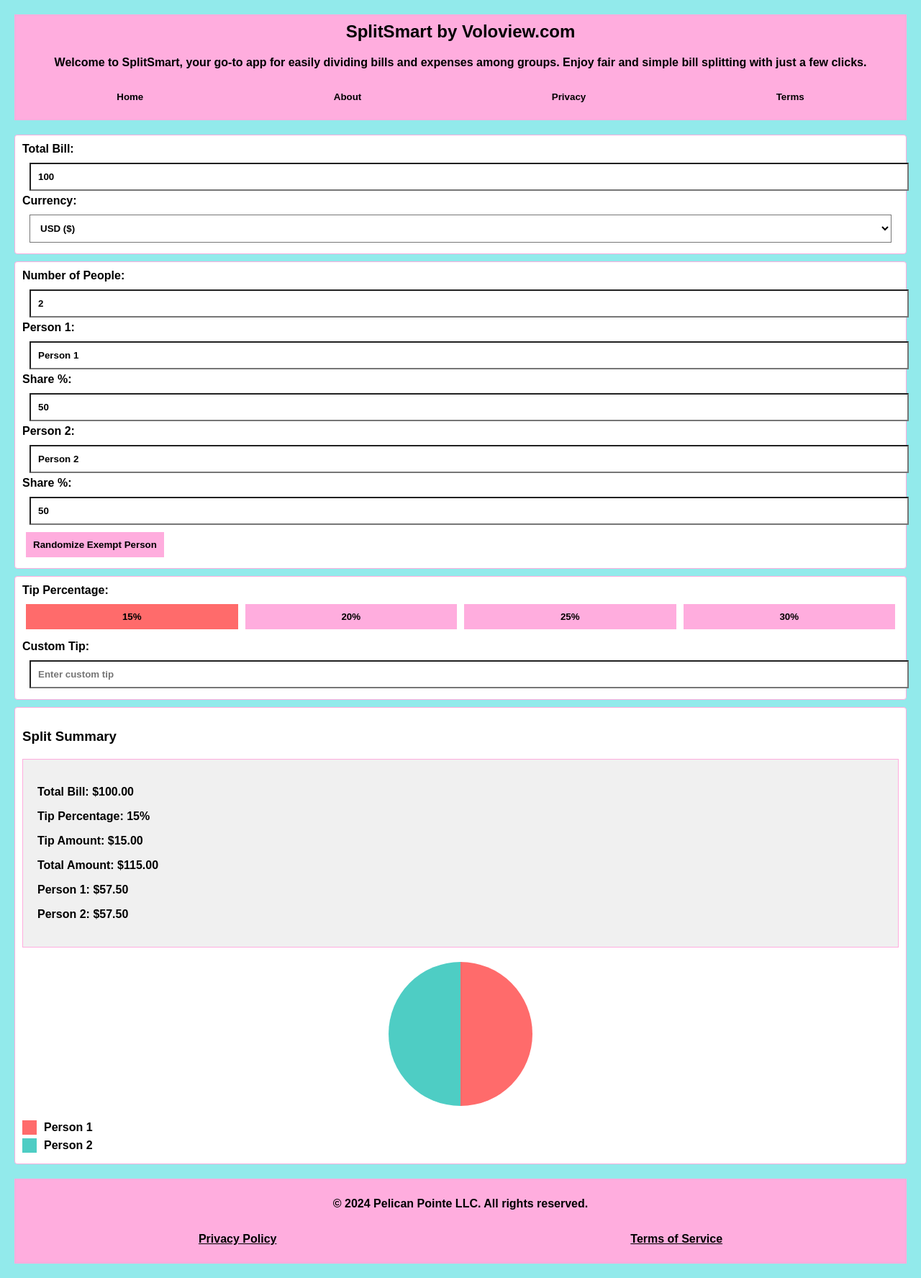
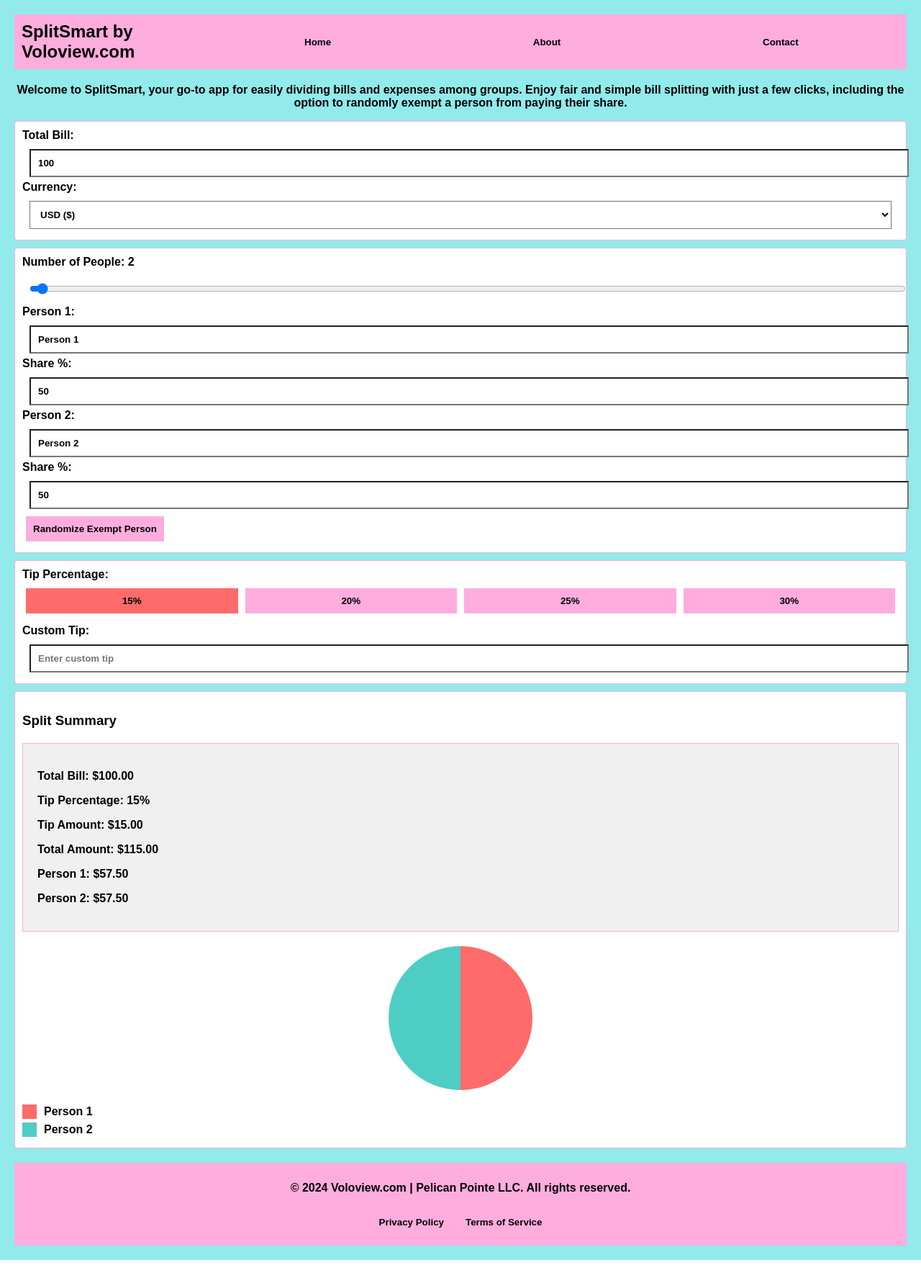
Before and after one commit to wlplease/voloviewapp, a React (Create React App) app: page / in a window 1280 px wide. Shown: the whole page at 72% size. After the commit the page ends 1750 px from the top, so only its background shows below. Built offline with nearby package versions, Linux system fonts and the light colour scheme.

Commit message:
New updates voloview.com

```diff
--- a/package.json
+++ b/package.json
@@ -7,6 +7,7 @@
     "@testing-library/react": "^13.4.0",
     "@testing-library/user-event": "^13.5.0",
     "react": "^18.3.1",
+    "react-custom-roulette": "^1.4.1",
     "react-dom": "^18.3.1",
     "react-scripts": "^5.0.1",
     "web-vitals": "^2.1.4"
--- a/src/App.js
+++ b/src/App.js
@@ -26,18 +26,23 @@
     padding: '10px',
     marginBottom: '20px',
     display: 'flex',
-    flexDirection: 'column',
+    justifyContent: 'space-between',
     alignItems: 'center',
   },
   headerTitle: {
     fontSize: '24px',
     fontWeight: 'bold',
     color: '#000000',
-    marginBottom: '10px',
+  },
+  description: {
+    marginTop: '10px',
+    textAlign: 'center',
+    fontSize: '16px',
+    color: '#000000',
   },
   nav: {
     display: 'flex',
-    justifyContent: 'center',
+    justifyContent: 'flex-end',
     width: '100%',
   },
   button: {
@@ -74,6 +79,10 @@
     textAlign: 'center',
     color: '#000000',
     fontWeight: 'bold'
+  },
+  footerLinks: {
+    marginTop: '10px',
+    textAlign: 'center',
   },
   card: {
     border: '1px solid #FFADDE',
@@ -117,11 +126,8 @@
 const Header = ({ onNavigate }) => (
   <header style={styles.header}>
     <div style={styles.headerTitle}>SplitSmart by Voloview.com</div>
-    <p style={{ marginTop: '10px', textAlign: 'center', fontSize: '16px', color: '#000000' }}>
-      Welcome to SplitSmart, your go-to app for easily dividing bills and expenses among groups. Enjoy fair and simple bill splitting with just a few clicks.
-    </p>
     <nav style={styles.nav}>
-      {['Home', 'About', 'Privacy', 'Terms'].map(item => (
+      {['Home', 'About', 'Contact'].map(item => (
         <button key={item} style={styles.button} onClick={() => onNavigate(item.toLowerCase())}>
           {item}
         </button>
@@ -130,14 +136,13 @@
   </header>
 );
 
-
 const Footer = ({ onNavigate }) => (
   <footer style={styles.footer}>
-    <p>© 2024 Pelican Pointe LLC. All rights reserved.</p>
-    <nav style={styles.nav}>
-      <a href="#" onClick={() => onNavigate('privacy')} style={styles.button}>Privacy Policy</a>
-      <a href="#" onClick={() => onNavigate('terms')} style={styles.button}>Terms of Service</a>
-    </nav>
+    <p>© 2024 Voloview.com | Pelican Pointe LLC. All rights reserved.</p>
+    <div style={styles.footerLinks}>
+      <button onClick={() => onNavigate('privacy')} style={styles.button}>Privacy Policy</button>
+      <button onClick={() => onNavigate('terms')} style={styles.button}>Terms of Service</button>
+    </div>
   </footer>
 );
 
@@ -162,22 +167,25 @@
 };
 
 const PeopleManager = ({ numPeople, setNumPeople, names, setNames, exemptPerson, setExemptPerson, shares, setShares }) => {
-  const randomizeExempt = () => {
+
+  const handleRandomizeExemptPerson = () => {
     const randomIndex = Math.floor(Math.random() * numPeople);
     setExemptPerson(randomIndex);
   };
 
   const handleShareChange = (index, value) => {
     const updatedShares = [...shares];
-    updatedShares[index] = Number(value);
+    updatedShares[index] = Number(value) || 0; // Ensure a valid number is assigned
     setShares(updatedShares);
   };
 
   return (
     <div style={styles.card}>
-      <label style={styles.label}>Number of People:</label>
+      <label style={styles.label}>Number of People: {numPeople}</label>
       <input
-        type="number"
+        type="range"
+        min="2"
+        max="50"
         value={numPeople}
         onChange={(e) => setNumPeople(Number(e.target.value))}
         style={styles.input}
@@ -205,7 +213,9 @@
           />
         </div>
       ))}
-      <button onClick={randomizeExempt} style={styles.button}>Randomize Exempt Person</button>
+      <button onClick={handleRandomizeExemptPerson} style={styles.button}>
+        Randomize Exempt Person
+      </button>
     </div>
   );
 };
@@ -218,12 +228,12 @@
     const totalAmount = totalBill + tipAmount;
 
     const totalShares = shares.reduce((acc, share, index) => {
-      return exemptPerson !== index ? acc + share : acc;
+      return exemptPerson !== index ? acc + (share || 0) : acc;
     }, 0);
 
     const perPersonAmounts = shares.map((share, index) => {
       if (exemptPerson === index) return 0;
-      return ((totalAmount * share) / totalShares).toFixed(2);
+      return ((totalAmount * (share || 0)) / totalShares).toFixed(2);
     });
 
     return perPersonAmounts;
@@ -382,12 +392,14 @@
 
     <p>To learn more about Pelican Pointe LLC and explore other exciting products and services, visit <a href="https://pelicanpointe.xyz" target="_blank" rel="noopener noreferrer">pelicanpointe.xyz</a>. Pelican Pointe LLC continues to push the boundaries of software development, always striving to deliver high-quality solutions that meet the evolving needs of modern users.</p>
 
-    <h3>Contact Information:</h3>
-    <p>Email: info@voloview.com</p>
-    <p>Phone: 321-405-3122</p>
-    <p>Address: 5000 W Midway Rd 13593, Ft. Pierce, FL 34979</p>
+    <p style={{ textAlign: 'center', marginTop: '20px', fontWeight: 'bold' }}>Enjoy happy tipping!</p>
+  </div>
+);
 
-    <h3>Contact Us:</h3>
+const ContactPage = ({ onNavigate }) => (
+  <div style={styles.card}>
+    <h2>Contact Us</h2>
+     <h3>info@voloview.com</h3>
     <form>
       <label style={styles.label}>Name:</label>
       <input type="text" name="name" style={styles.input} />
@@ -401,15 +413,17 @@
       <label style={styles.label}>Comments:</label>
       <textarea name="comments" style={{...styles.input, height: '100px'}} />
 
-      <label style={{display: 'flex', alignItems: 'center', margin: '10px 0'}}>
-        <input type="checkbox" name="agree" style={{marginRight: '10px'}} />
-        I agree to the <a href="#" onClick={() => onNavigate('terms')} style={{textDecoration: 'underline'}}>Terms of Service</a>
-      </label>
+     <label style={{ display: 'flex', alignItems: 'center', margin: '10px 0' }}>
+  <input type="checkbox" name="agree" style={{ marginRight: '10px' }} />
+  I agree to the
+  <a href="#" onClick={() => onNavigate('terms')} style={{ textDecoration: 'underline', marginLeft: '5px' }}>Terms of Service</a>
+  and
+  <a href="#" onClick={() => onNavigate('privacy')} style={{ textDecoration: 'underline', marginLeft: '5px' }}>Privacy Policy</a>.
+</label>
+
 
       <button type="submit" style={styles.button}>Submit</button>
     </form>
-
-    <p style={{ textAlign: 'center', marginTop: '20px', fontWeight: 'bold' }}>Enjoy happy tipping!</p>
   </div>
 );
 
@@ -506,6 +520,8 @@
     switch (currentPage) {
       case 'about':
         return <AboutPage onNavigate={setCurrentPage} />;
+      case 'contact':
+        return <ContactPage onNavigate={setCurrentPage} />;
       case 'privacy':
         return <PrivacyPolicy onNavigate={setCurrentPage} />;
       case 'terms':
@@ -518,6 +534,7 @@
   return (
     <div style={styles.container}>
       <Header onNavigate={setCurrentPage} />
+      <p style={styles.description}>Welcome to SplitSmart, your go-to app for easily dividing bills and expenses among groups. Enjoy fair and simple bill splitting with just a few clicks, including the option to randomly exempt a person from paying their share.</p>
       {renderPage()}
       <Footer onNavigate={setCurrentPage} />
     </div>
```
Also changed, not shown: 1 other file (tests, documents, lock files or other folders).
